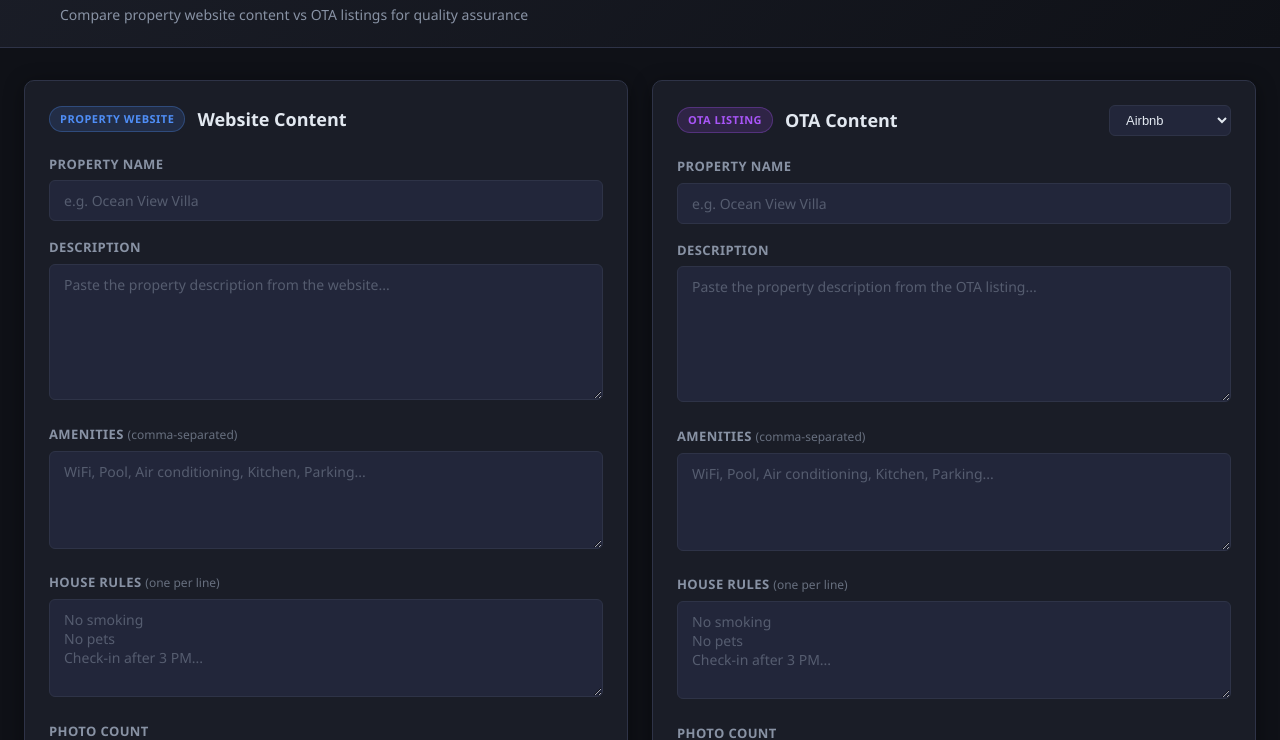
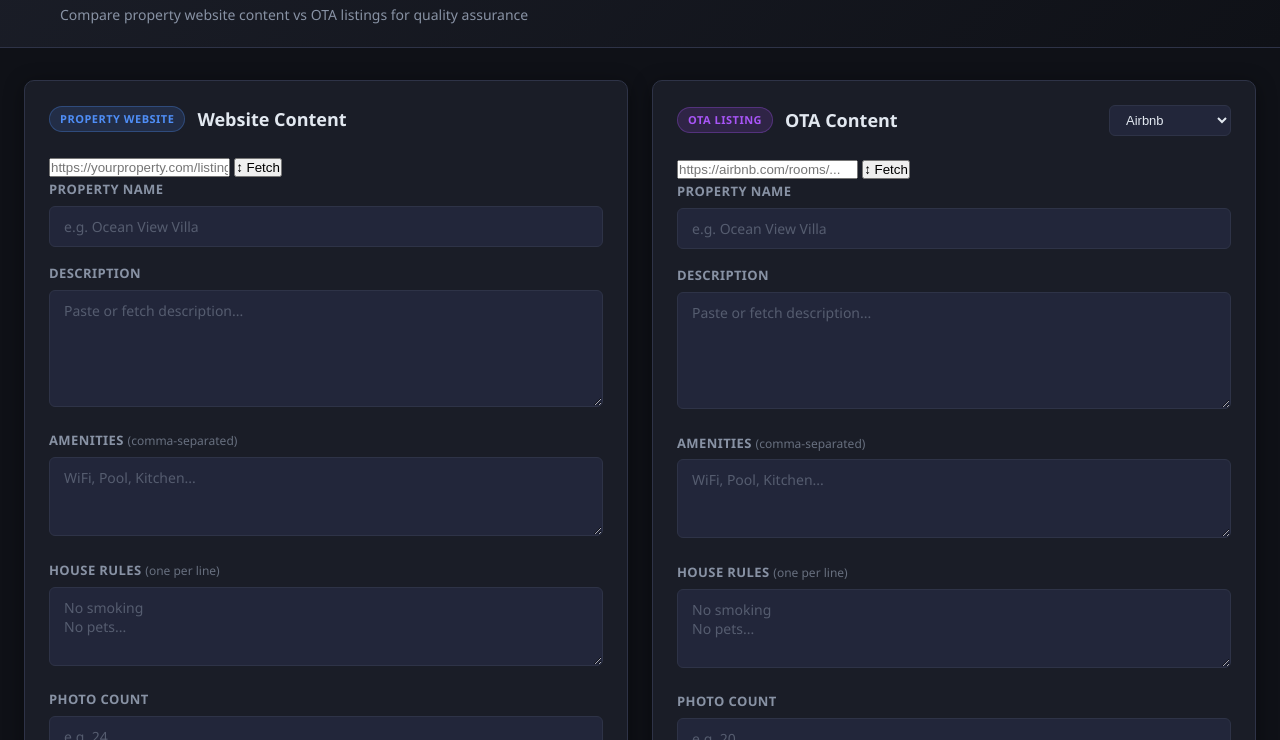
Before and after one commit to Tanvesh03/OTA-Content-QC-Comparator, a plain HTML site: page index.html in a window 1280 px wide. Shown: the part 60-800 px from the top of the page. Drawn offline with Linux system fonts and the light colour scheme.

Commit message:
Add URL fetch feature to index.html

```diff
--- a/index.html
+++ b/index.html
@@ -1,56 +1,38 @@
 <!DOCTYPE html>
 <html lang="en">
 <head>
-  <meta charset="UTF-8" />
-  <meta name="viewport" content="width=device-width, initial-scale=1.0" />
+  <meta charset="UTF-8"/>
+  <meta name="viewport" content="width=device-width,initial-scale=1.0"/>
   <title>OTA Content QC Comparator</title>
-  <link rel="stylesheet" href="styles.css" />
+  <link rel="stylesheet" href="styles.css"/>
 </head>
 <body>
   <header>
     <div class="header-inner">
-      <div class="logo">
-        <span class="logo-icon">&#9654;</span>
-        <span class="logo-text">OTA Content QC Comparator</span>
-      </div>
+      <div class="logo"><span class="logo-icon">&#9654;</span><span class="logo-text">OTA Content QC Comparator</span></div>
       <p class="tagline">Compare property website content vs OTA listings for quality assurance</p>
     </div>
   </header>
-
   <main class="container">
     <section class="input-section">
-      <div class="input-panel" id="website-panel">
+      <div class="input-panel">
         <div class="panel-header">
           <span class="panel-badge website">Property Website</span>
           <h2>Website Content</h2>
         </div>
-        <div class="field-group">
-          <label for="website-name">Property Name</label>
-          <input type="text" id="website-name" placeholder="e.g. Ocean View Villa" />
+        <div class="url-row">
+          <input type="url" id="website-url" placeholder="https://yourproperty.com/listing" />
+          <button class="btn-fetch" onclick="fetchContent('website')">&#8597; Fetch</button>
         </div>
-        <div class="field-group">
-          <label for="website-description">Description</label>
-          <textarea id="website-description" rows="6" placeholder="Paste the property description from the website..."></textarea>
-        </div>
-        <div class="field-group">
-          <label for="website-amenities">Amenities <span class="hint">(comma-separated)</span></label>
-          <textarea id="website-amenities" rows="4" placeholder="WiFi, Pool, Air conditioning, Kitchen, Parking..."></textarea>
-        </div>
-        <div class="field-group">
-          <label for="website-rules">House Rules <span class="hint">(one per line)</span></label>
-          <textarea id="website-rules" rows="4" placeholder="No smoking&#10;No pets&#10;Check-in after 3 PM..."></textarea>
-        </div>
-        <div class="field-group">
-          <label for="website-photos">Photo Count</label>
-          <input type="number" id="website-photos" placeholder="e.g. 24" min="0" />
-        </div>
-        <div class="field-group">
-          <label for="website-price">Price per Night (USD)</label>
-          <input type="number" id="website-price" placeholder="e.g. 150" min="0" step="0.01" />
-        </div>
+        <div id="website-status" class="fetch-status"></div>
+        <div class="field-group"><label>Property Name</label><input type="text" id="website-name" placeholder="e.g. Ocean View Villa"/></div>
+        <div class="field-group"><label>Description</label><textarea id="website-description" rows="5" placeholder="Paste or fetch description..."></textarea></div>
+        <div class="field-group"><label>Amenities <span class="hint">(comma-separated)</span></label><textarea id="website-amenities" rows="3" placeholder="WiFi, Pool, Kitchen..."></textarea></div>
+        <div class="field-group"><label>House Rules <span class="hint">(one per line)</span></label><textarea id="website-rules" rows="3" placeholder="No smoking&#10;No pets..."></textarea></div>
+        <div class="field-group"><label>Photo Count</label><input type="number" id="website-photos" placeholder="e.g. 24" min="0"/></div>
+        <div class="field-group"><label>Price per Night (USD)</label><input type="number" id="website-price" placeholder="e.g. 150" min="0" step="0.01"/></div>
       </div>
-
-      <div class="input-panel" id="ota-panel">
+      <div class="input-panel">
         <div class="panel-header">
           <span class="panel-badge ota">OTA Listing</span>
           <h2>OTA Content</h2>
@@ -62,46 +44,31 @@
             <option value="other">Other</option>
           </select>
         </div>
-        <div class="field-group">
-          <label for="ota-name">Property Name</label>
-          <input type="text" id="ota-name" placeholder="e.g. Ocean View Villa" />
+        <div class="url-row">
+          <input type="url" id="ota-url" placeholder="https://airbnb.com/rooms/..." />
+          <button class="btn-fetch" onclick="fetchContent('ota')">&#8597; Fetch</button>
         </div>
-        <div class="field-group">
-          <label for="ota-description">Description</label>
-          <textarea id="ota-description" rows="6" placeholder="Paste the property description from the OTA listing..."></textarea>
-        </div>
-        <div class="field-group">
-          <label for="ota-amenities">Amenities <span class="hint">(comma-separated)</span></label>
-          <textarea id="ota-amenities" rows="4" placeholder="WiFi, Pool, Air conditioning, Kitchen, Parking..."></textarea>
-        </div>
-        <div class="field-group">
-          <label for="ota-rules">House Rules <span class="hint">(one per line)</span></label>
-          <textarea id="ota-rules" rows="4" placeholder="No smoking&#10;No pets&#10;Check-in after 3 PM..."></textarea>
-        </div>
-        <div class="field-group">
-          <label for="ota-photos">Photo Count</label>
-          <input type="number" id="ota-photos" placeholder="e.g. 20" min="0" />
-        </div>
-        <div class="field-group">
-          <label for="ota-price">Price per Night (USD)</label>
-          <input type="number" id="ota-price" placeholder="e.g. 155" min="0" step="0.01" />
-        </div>
+        <div id="ota-status" class="fetch-status"></div>
+        <div class="field-group"><label>Property Name</label><input type="text" id="ota-name" placeholder="e.g. Ocean View Villa"/></div>
+        <div class="field-group"><label>Description</label><textarea id="ota-description" rows="5" placeholder="Paste or fetch description..."></textarea></div>
+        <div class="field-group"><label>Amenities <span class="hint">(comma-separated)</span></label><textarea id="ota-amenities" rows="3" placeholder="WiFi, Pool, Kitchen..."></textarea></div>
+        <div class="field-group"><label>House Rules <span class="hint">(one per line)</span></label><textarea id="ota-rules" rows="3" placeholder="No smoking&#10;No pets..."></textarea></div>
+        <div class="field-group"><label>Photo Count</label><input type="number" id="ota-photos" placeholder="e.g. 20" min="0"/></div>
+        <div class="field-group"><label>Price per Night (USD)</label><input type="number" id="ota-price" placeholder="e.g. 155" min="0" step="0.01"/></div>
       </div>
     </section>
-
     <div class="actions">
-      <button id="compare-btn" class="btn btn-primary" onclick="runComparison()">&#9654; Run QC Comparison</button>
-      <button id="clear-btn" class="btn btn-secondary" onclick="clearAll()">&#10005; Clear All</button>
+      <button class="btn btn-primary" onclick="runComparison()">&#9654; Run QC Comparison</button>
+      <button class="btn btn-secondary" onclick="clearAll()">&#10005; Clear All</button>
       <button id="export-btn" class="btn btn-outline" onclick="exportReport()" style="display:none;">&#8681; Export Report</button>
     </div>
-
     <section id="results-section" class="results-section" style="display:none;">
       <div class="results-header">
         <h2>QC Comparison Report</h2>
         <div id="overall-score-badge" class="overall-score-badge"></div>
       </div>
       <div class="score-overview">
-        <div class="score-card" id="score-name"><div class="score-label">Property Name</div><div class="score-value"></div><div class="score-bar"><div class="score-fill"></div></div></div>
+        <div class="score-card" id="score-name"><div class="score-label">Name</div><div class="score-value"></div><div class="score-bar"><div class="score-fill"></div></div></div>
         <div class="score-card" id="score-desc"><div class="score-label">Description</div><div class="score-value"></div><div class="score-bar"><div class="score-fill"></div></div></div>
         <div class="score-card" id="score-amenities"><div class="score-label">Amenities</div><div class="score-value"></div><div class="score-bar"><div class="score-fill"></div></div></div>
         <div class="score-card" id="score-rules"><div class="score-label">House Rules</div><div class="score-value"></div><div class="score-bar"><div class="score-fill"></div></div></div>
@@ -111,11 +78,7 @@
       <div id="detailed-results" class="detailed-results"></div>
     </section>
   </main>
-
-  <footer>
-    <p>OTA Content QC Comparator &mdash; Built for hospitality professionals</p>
-  </footer>
-
+  <footer><p>OTA Content QC Comparator &mdash; Built for hospitality professionals</p></footer>
   <script src="app.js"></script>
 </body>
 </html>
```
